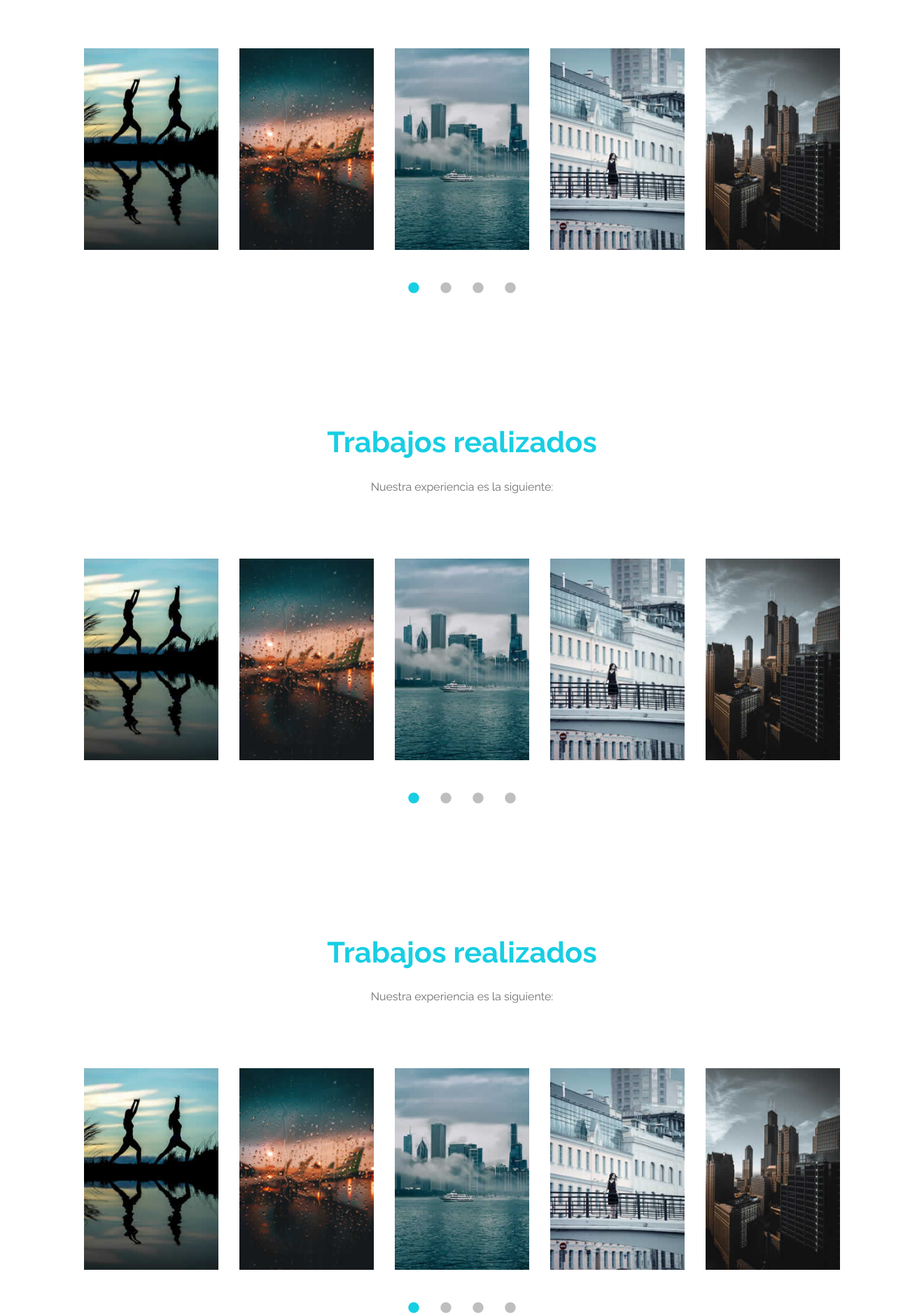
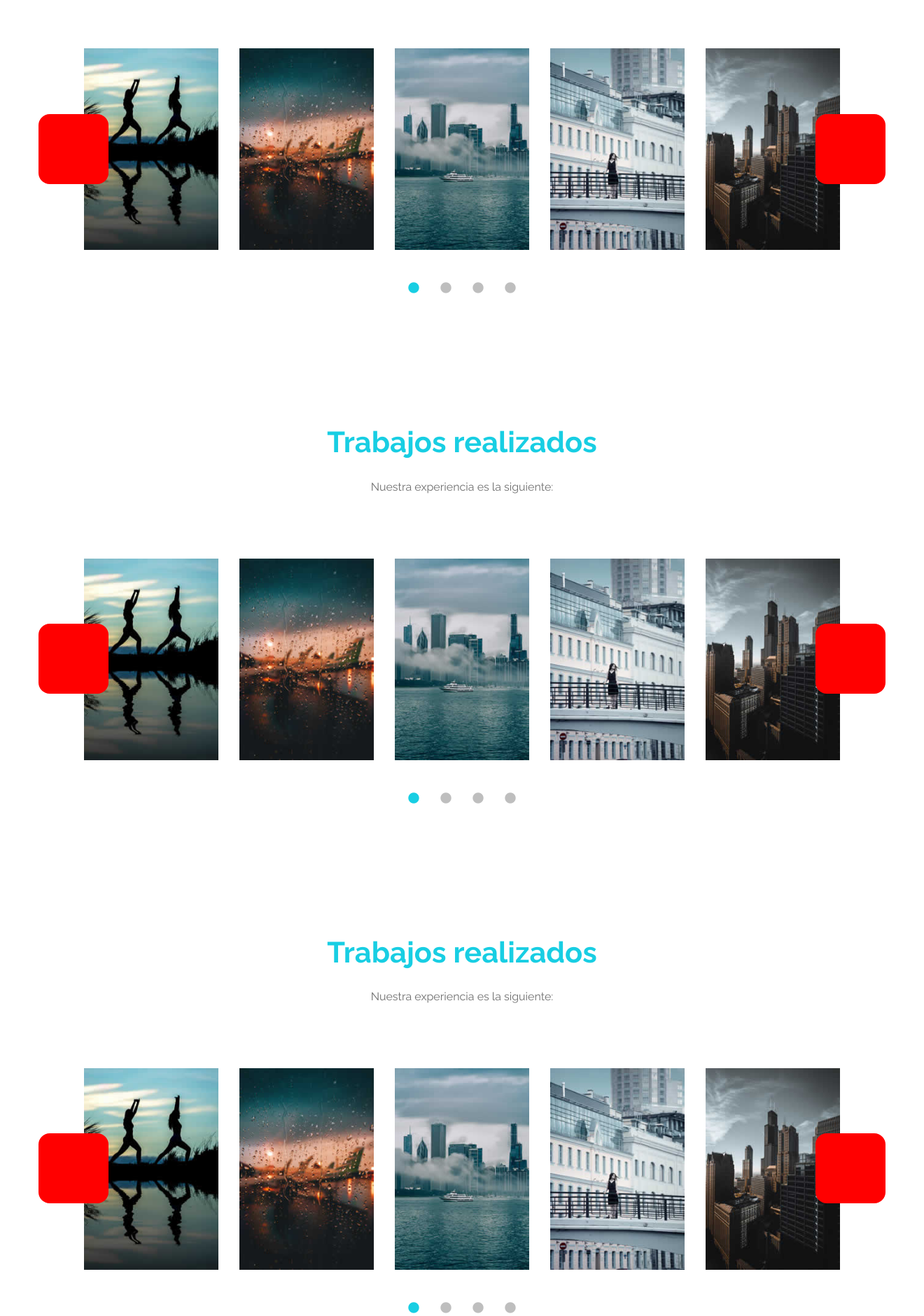
Before and after one commit to hevieiro/hexmaconstrucciones, a PHP site: page / in a window 1320 px wide. Shown: the part 2230-4110 px from the top of the page at 70% size. Run offline with PHP 8.4, Linux system fonts and the light colour scheme.

Commit message:
logo arrows carousel positioned done

```diff
--- a/css/tooplate-infinite-loop.css
+++ b/css/tooplate-infinite-loop.css
@@ -730,7 +730,7 @@ p {
     }
   }
 
-  c .tm-intro-img {
+  .tm-intro-img {
     display: block;
     margin-left: auto;
     margin-right: auto;
@@ -864,3 +864,28 @@ p {
     display: none;
   }
 }
+
+.arrow-left {
+  width: 100px;
+  height: 100px;
+  background: red;
+  position: absolute;
+  top: 42%;
+  transform: translate(-50%, -50%);
+  z-index: 100;
+  border-radius: 16px;
+  cursor: pointer;
+}
+
+.arrow-right {
+  width: 100px;
+  height: 100px;
+  background: red;
+  position: absolute;
+  right: 0;
+  top: 42%;
+  transform: translate(50%, -50%);
+  z-index: 100;
+  border-radius: 16px;
+  cursor: pointer;
+}
--- a/index.html
+++ b/index.html
@@ -230,7 +230,12 @@ https://www.tooplate.com/view/2117-infinite-loop
         </div>
         <div class="row">
           <div class="col-12">
-            <div class="mx-auto tm-gallery-container">
+            <div
+              style="position: relative"
+              class="mx-auto tm-gallery-container"
+            >
+              <div class="arrow-left" id="arrow-left"></div>
+              <div id="arrow-right" class="arrow-right"></div>
               <div class="grid tm-gallery">
                 <a href="img/gallery-img-01.jpg">
                   <figure class="effect-honey tm-gallery-item">
@@ -364,7 +369,12 @@ https://www.tooplate.com/view/2117-infinite-loop
         </div>
         <div class="row">
           <div class="col-12">
-            <div class="mx-auto tm-gallery-container">
+            <div
+              style="position: relative"
+              class="mx-auto tm-gallery-container"
+            >
+              <div class="arrow-left" id="arrow-left"></div>
+              <div id="arrow-right" class="arrow-right"></div>
               <div class="grid tm-gallery">
                 <a href="img/gallery-img-01.jpg">
                   <figure class="effect-honey tm-gallery-item">
@@ -498,7 +508,13 @@ https://www.tooplate.com/view/2117-infinite-loop
         </div>
         <div class="row">
           <div class="col-12">
-            <div class="mx-auto tm-gallery-container">
+            <div
+              style="position: relative"
+              class="mx-auto tm-gallery-container"
+            >
+              <div class="arrow-left" id="arrow-left"></div>
+              <div id="arrow-right" class="arrow-right"></div>
+
               <div class="grid tm-gallery">
                 <a href="img/gallery-img-01.jpg">
                   <figure class="effect-honey tm-gallery-item">
```
